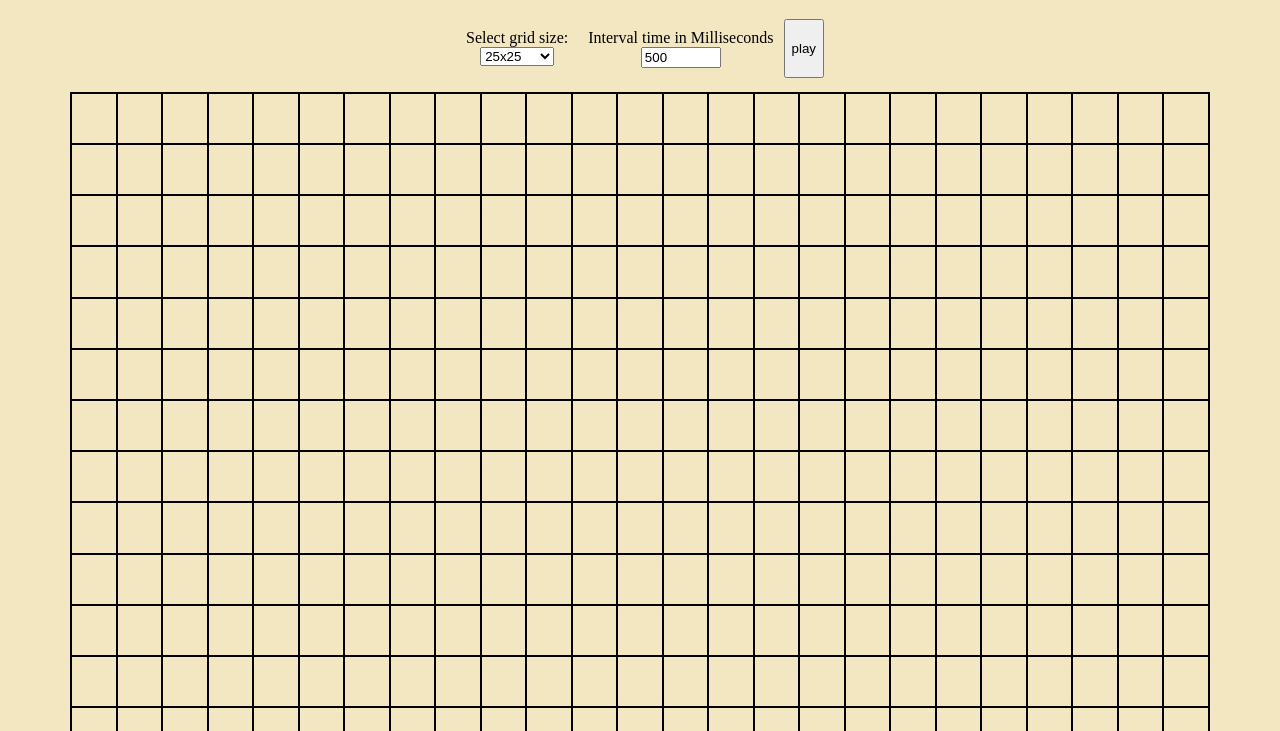
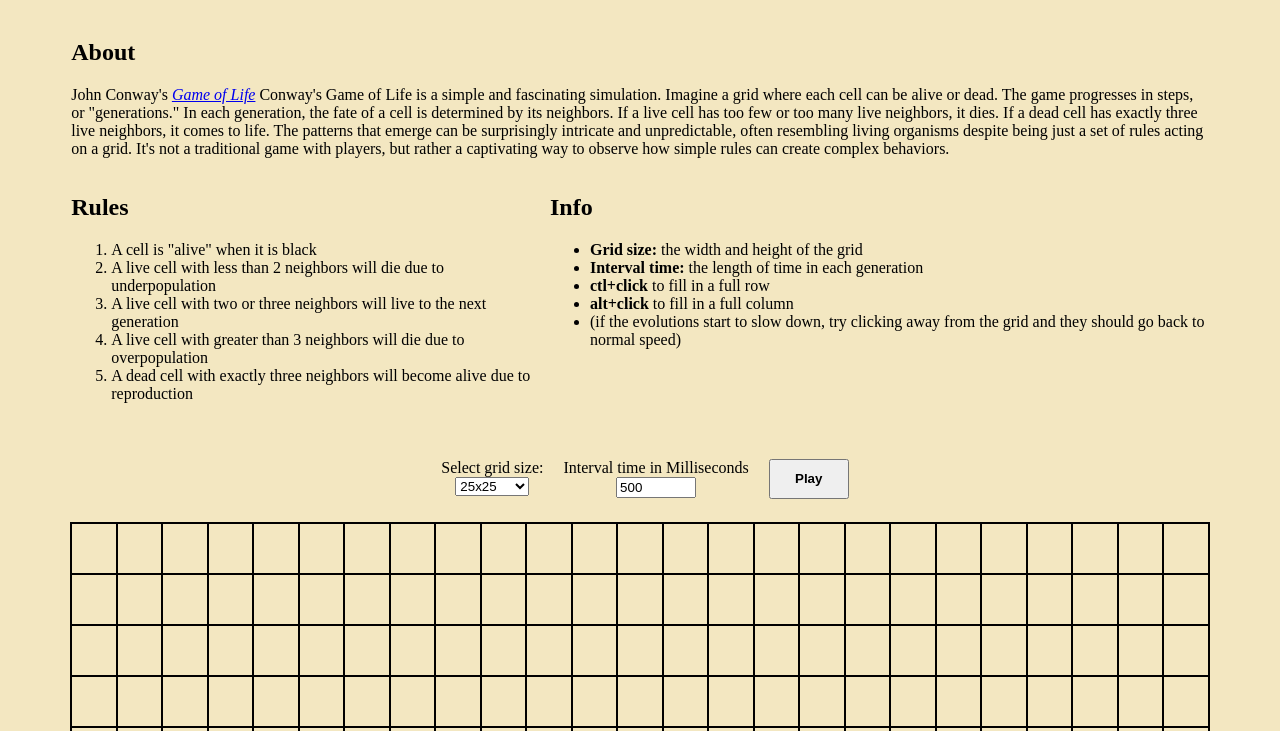
Before and after one commit to roecha/Conways-Game-of-Life, a plain HTML site: page index.html in a window 1280 px wide. Shown: the part 69-800 px from the top of the page. Drawn offline with Linux system fonts and the light colour scheme.

Commit message:
Finishing touches

```diff
--- a/app.css
+++ b/app.css
@@ -4,6 +4,19 @@ body {
     flex-direction: column;
     background-color: #f3e7c1;
 }
+
+#explanation {
+    display: flex;
+    flex-direction: column;
+    width: 90%;
+    margin-bottom: 30px;
+}
+
+#rules-and-info {
+    display: flex;
+    justify-content: space-around;
+}
+
 
 #settings {
     display: flex;
@@ -28,6 +41,14 @@ body {
     outline: solid 1px black;
 }
 
+#play-button {
+    width: 80px;
+    height: 40px;
+    margin-top: 10px;
+    margin-left: 10px;
+
+}
+
 .grid-piece {
     border: solid 1px black;
 }
--- a/index.html
+++ b/index.html
@@ -4,7 +4,36 @@
         <link rel="stylesheet" href="app.css" />
     </head>
     <body>
+
         <h1>Conway's Game of Life</h1>
+        <div id="explanation">
+            <div id="about">
+                <h2>About</h2>
+                <p> John Conway's <a href="https://en.wikipedia.org/wiki/Conway%27s_Game_of_Life" target="_blank"><i>Game of Life</i></a> Conway's Game of Life is a simple and fascinating simulation. Imagine a grid where each cell can be alive or dead. The game progresses in steps, or "generations." In each generation, the fate of a cell is determined by its neighbors. If a live cell has too few or too many live neighbors, it dies. If a dead cell has exactly three live neighbors, it comes to life. The patterns that emerge can be surprisingly intricate and unpredictable, often resembling living organisms despite being just a set of rules acting on a grid. It's not a traditional game with players, but rather a captivating way to observe how simple rules can create complex behaviors.</p>
+            </div>
+            <div id="rules-and-info">
+                <div id="rules">
+                    <h2>Rules</h2>
+                    <ol>
+                        <li>A cell is "alive" when it is black</li>
+                        <li>A live cell with less than 2 neighbors will die due to underpopulation</li>
+                        <li>A live cell with two or three neighbors will live to the next generation</li>
+                        <li>A live cell with greater than 3 neighbors will die due to overpopulation</li>
+                        <li>A dead cell with exactly three neighbors will become alive due to reproduction</li>
+                    </ol>
+                </div>
+                <div>
+                    <h2>Info</h2>
+                    <ul>
+                        <li><b>Grid size:</b> the width and height of the grid</li>
+                        <li><b>Interval time:</b> the length of time in each generation</li>
+                        <li><b>ctl+click</b> to fill in a full row</li>
+                        <li><b>alt+click</b> to fill in a full column</li>
+                        <li>(if the evolutions start to slow down, try clicking away from the grid and they should go back to normal speed)</li>
+                    </ul>
+                </div>
+            </div>
+        </div>
         <div id="settings">
             <div>
                 <label> Select grid size: </label>
@@ -28,7 +57,7 @@
                 />
             </div>
 
-            <button id="playButton" onclick="playGame()">play</button>
+            <button id="play-button" onclick="playGame()"><b>Play</b></button>
         </div>
 
         <div id="grid-container"></div>
```
